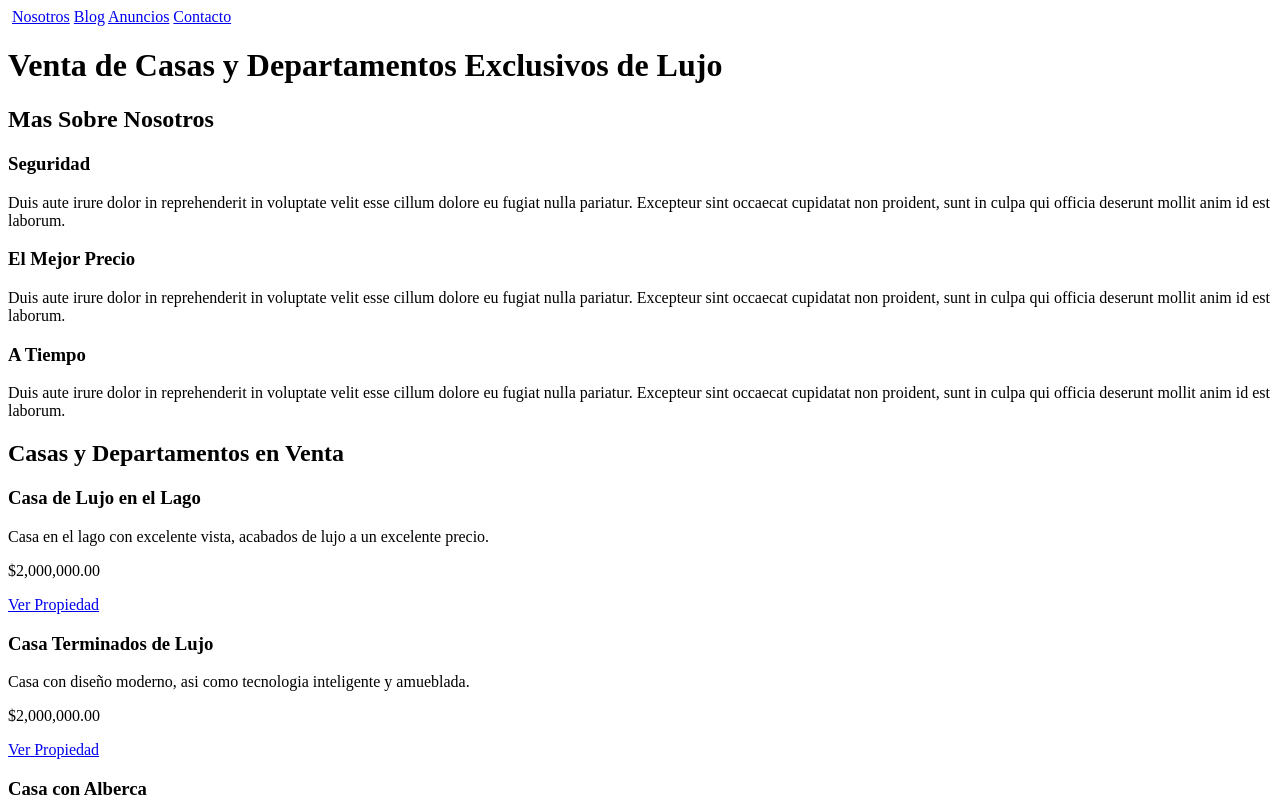
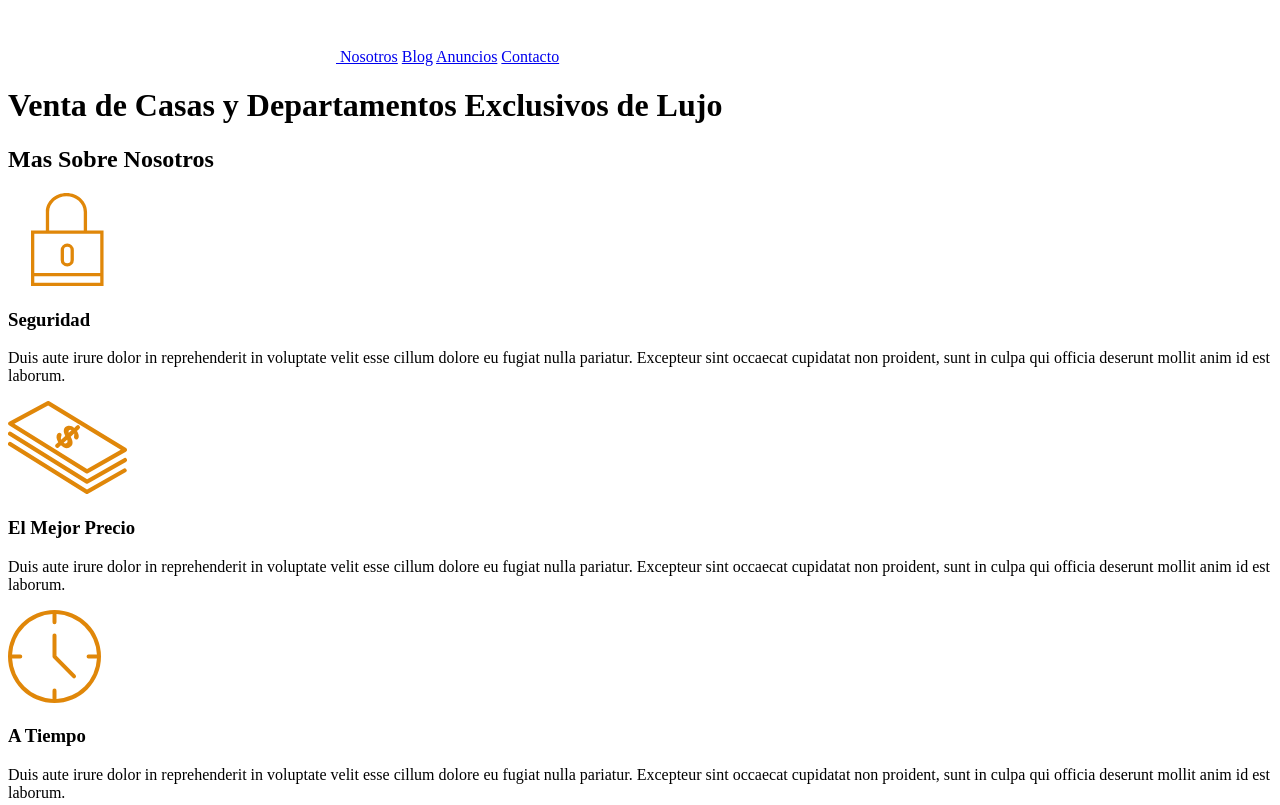
Before and after one commit to dsanchezmejia/udemy, a plain HTML site: page index.html in a window 1280 px wide. Shown: the top 805 px of the page. Drawn offline with Linux system fonts and the light colour scheme.

Commit message:
AREGANDO IMAGENES (ICONOS.SVG)

```diff
--- a/index.html
+++ b/index.html
@@ -5,8 +5,9 @@
     <title>Bienes Raices</title>
   </head>
   <body>
-
-          <img src="img/logo.svg" alt="">
+          <a href="/">
+            <img src="Bienes Raices/img/logo.svg" alt="Bienes Raices">
+          </a>
           <a href="us.html">Nosotros</a>
           <a href="blog.html">Blog</a>
           <a href="anuncios.html">Anuncios</a>
@@ -17,12 +18,15 @@
 
           <h2>Mas Sobre Nosotros</h2>
 
+          <img src="Bienes Raices/img/icono1.svg" alt="Icono Seguridad">
           <h3>Seguridad</h3>
           <p>Duis aute irure dolor in reprehenderit in voluptate velit esse cillum dolore eu fugiat nulla pariatur. Excepteur sint occaecat cupidatat non proident, sunt in culpa qui officia deserunt mollit anim id est laborum.</p>
 
+          <img src="Bienes Raices/img/icono2.svg" alt="Icono Mejor Precio">
           <h3>El Mejor Precio</h3>
           <p>Duis aute irure dolor in reprehenderit in voluptate velit esse cillum dolore eu fugiat nulla pariatur. Excepteur sint occaecat cupidatat non proident, sunt in culpa qui officia deserunt mollit anim id est laborum.</p>
 
+          <img src="Bienes Raices/img/icono3.svg" alt="Icono A Tiempo">
           <h3>A Tiempo</h3>
           <p>Duis aute irure dolor in reprehenderit in voluptate velit esse cillum dolore eu fugiat nulla pariatur. Excepteur sint occaecat cupidatat non proident, sunt in culpa qui officia deserunt mollit anim id est laborum.</p>
 
```
